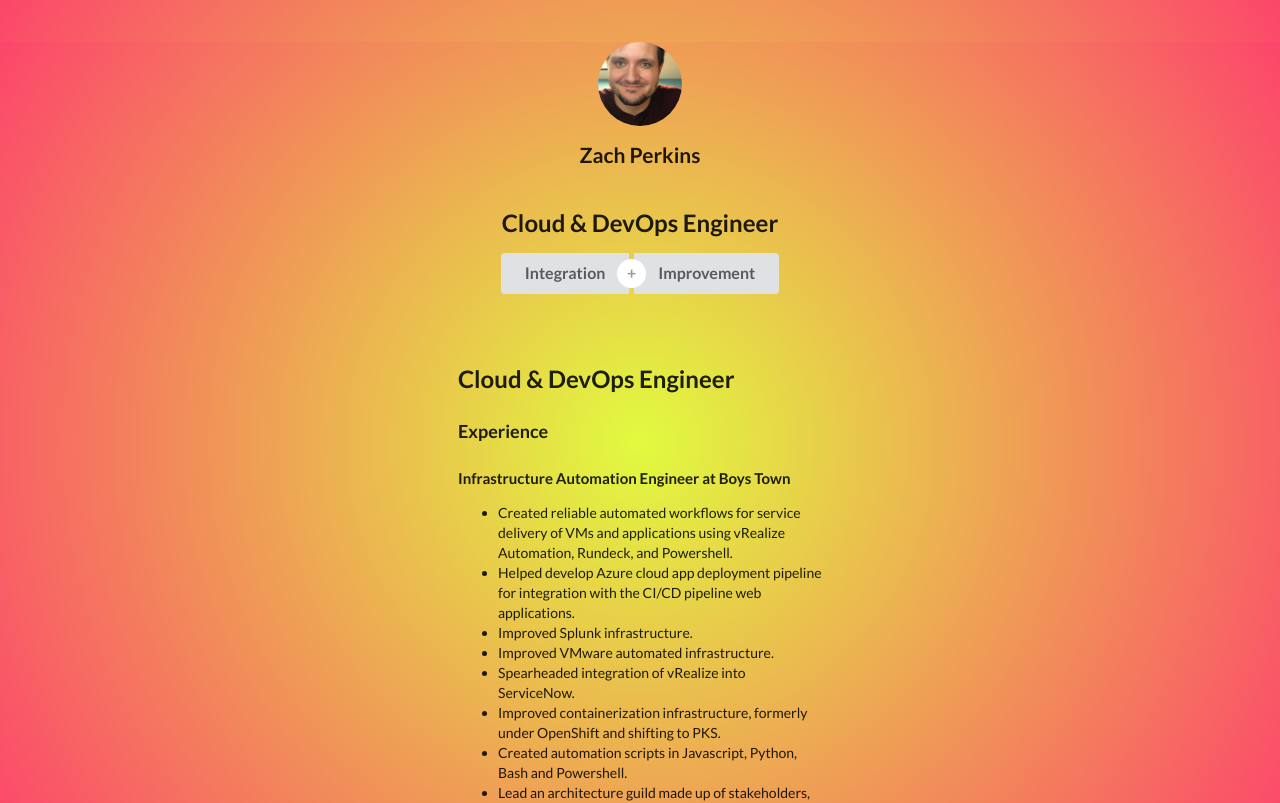
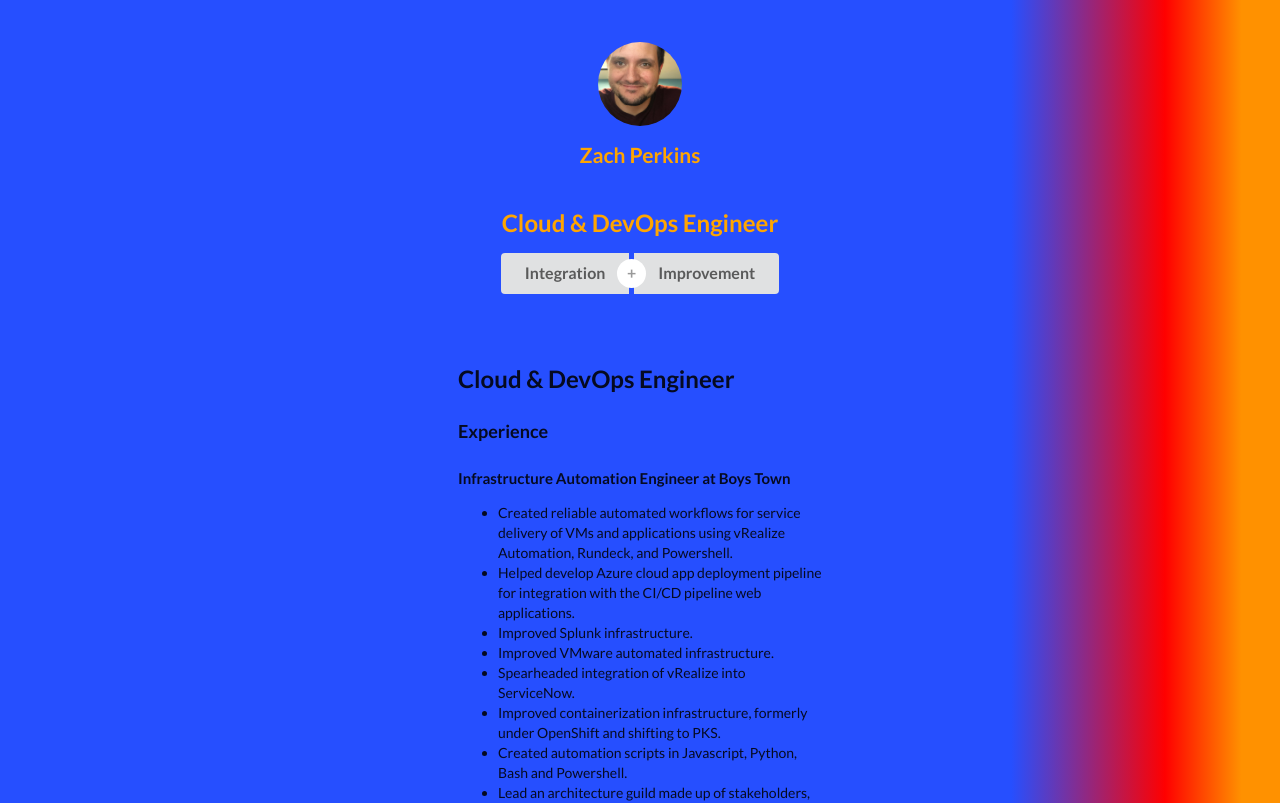
Before and after one commit to partofaplan/lab-nodejs-app, a Next.js app: page /posts/old-portfolio in a window 1280 px wide. Shown: the top 803 px of the page. Built offline with nearby package versions, Linux system fonts and the light colour scheme.

Commit message:
Committed

```diff
--- a/components/layout.js
+++ b/components/layout.js
@@ -50,20 +50,21 @@ export default function Layout({ children, home }) {
                   <a className={utilStyles.colorInherit}>{name}</a>
                 </Link>
               </h2>
-              <h2>Cloud & DevOps Engineer</h2>
-              <div class="ui large buttons">
-                <button class="ui button">Integration</button>
+              <h2 style={{ color: "orange" }}>Cloud & DevOps Engineer</h2>
+              <div className="ui large buttons">
+                <button className="ui button">Integration</button>
                 <div class="or" data-text="+"></div>
                 <button class="ui button">Improvement</button>
               </div>
             </>
           )}
       </header>
-      <main>{children}</main>
+      <main>{children}
+      </main>
       {!home && (
         <div className={styles.backToHome}>
           <Link href="/">
-            <a>← Back to home</a>
+            <a style={{ color: "black" }}>← Back to home</a>
           </Link>
         </div>
       )}
--- a/package.json
+++ b/package.json
@@ -8,14 +8,15 @@
     "start": "next start"
   },
   "dependencies": {
+    "@material-ui/core": "5.0.0-alpha.9",
     "bootstrap": "^4.5.3",
     "framer-motion": "latest",
     "next": "9.5.3",
     "react": "16.13.1",
     "react-dom": "16.13.1",
     "reactstrap": "8.6.0",
-    "@material-ui/core": "5.0.0-alpha.9",
+    "semantic-ui-css": "2.4.1",
     "semantic-ui-react": "2.0.1",
-    "semantic-ui-css": "2.4.1"
+    "particles-bg": "2.5.0"
   }
 }
--- a/pages/_app.js
+++ b/pages/_app.js
@@ -2,11 +2,14 @@ import '../styles/global.css';
 import React from "react";
 import 'semantic-ui-css/semantic.min.css';
 
-
 export default function App({ Component, pageProps }) {
-  return (
-    <div className="page-background-1">
-      <Component {...pageProps} />
-    </div>
+    return (
+      <div className="page-background-1">
+        <Component {...pageProps} />
+      </div>
   )
 }
+
+if (typeof window === 'undefined') {
+  global.window = {}
+}
--- a/styles/global.css
+++ b/styles/global.css
@@ -5,11 +5,11 @@ body {
     font-family: -apple-system, BlinkMacSystemFont, Segoe UI, Roboto, Oxygen, Ubuntu, Cantarell, Fira Sans, Droid Sans, Helvetica Neue, sans-serif;
     line-height: 1.6;
     font-size: 18px;
-    height: 100%;
-    background: rgb(225,251,63);
-    background: radial-gradient(circle, rgba(225,251,63,1) 0%, rgba(252,70,107,1) 100%);
+    height: 100vh;
+    background: rgb(38,79,255);
+    background: linear-gradient(90deg, rgba(38,79,255,1) 79%, rgba(255,0,0,1) 91%, rgba(255,145,0,1) 97%);
     background-position: center center;
-    background-size: cover;
+    background-size: auto 100%;
 }
 * {
     box-sizing: border-box;
@@ -30,8 +30,8 @@ img {
 
 .page-background-1 {
     height: 100vh;
-    background: rgb(225,251,63);
-    background: radial-gradient(circle, rgba(225,251,63,1) 0%, rgba(252,70,107,1) 100%);
+    background: rgb(38,79,255);
+    background: linear-gradient(90deg, rgba(38,79,255,1) 79%, rgba(255,0,0,1) 91%, rgba(255,145,0,1) 97%);
+    background-size: auto 100%;
     background-position: center center;
-    background-size: cover;
 }
--- a/styles/utils.module.css
+++ b/styles/utils.module.css
@@ -4,6 +4,7 @@
     font-weight: 800;
     letter-spacing: -0.05rem;
     margin: 1rem 0;
+    color: orange;
 }
 
 .headingXl {
@@ -12,17 +13,20 @@
     font-weight: 800;
     letter-spacing: -0.05rem;
     margin: 1rem 0;
+    color: orange;
 }
 
 .headingLg {
     font-size: 1.5rem;
     line-height: 1.4;
     margin: 1rem 0;
+    color: orange;
 }
 
 .headingMd {
     font-size: 1.2rem;
     line-height: 1.5;
+    color: orange;
 }
 
 .borderCircle {
```
Also changed, not shown: pages/index.js (+5 -3 lines), 1 other file (tests, documents, lock files or other folders).
